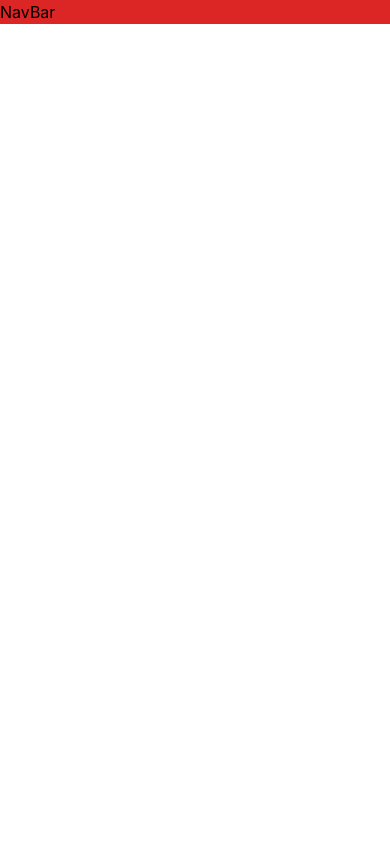
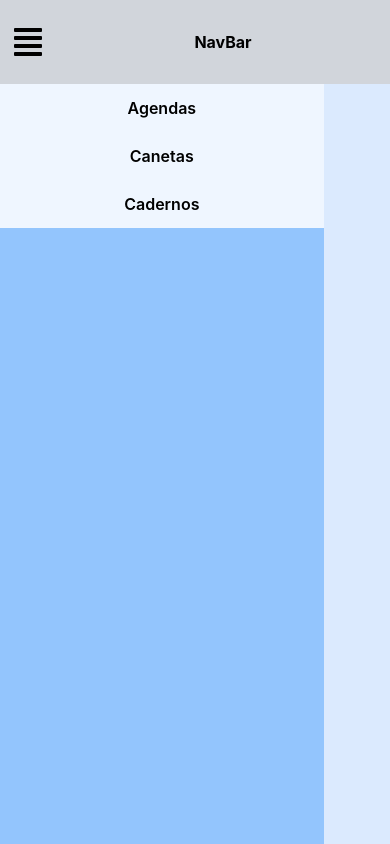
Before and after one commit to kaiogotyacode/maktub, a React (Create React App) app: page / in a window 390 px wide. Built offline with nearby package versions, Linux system fonts and the light colour scheme.

Commit message:
#001 - Added Initial Design [Mobile]

```diff
--- a/package.json
+++ b/package.json
@@ -8,6 +8,7 @@
     "@testing-library/user-event": "^13.5.0",
     "react": "^18.2.0",
     "react-dom": "^18.2.0",
+    "react-icons": "^4.12.0",
     "react-scripts": "5.0.1",
     "tailwindcss": "^3.4.0",
     "web-vitals": "^2.1.4"
--- a/src/components/NavBar/NavBar.js
+++ b/src/components/NavBar/NavBar.js
@@ -1,7 +1,34 @@
+import { FaAlignJustify } from "react-icons/fa";
+import style from "./NavBar.module.css";
+
 function NavBar() {
   return (
     <>
-      <h1 className="bg-red-600">NavBar</h1>
+      <nav className={style.nav}>
+        <div className={style.menu}>
+          <FaAlignJustify className={style.menuIcon} />
+        </div>
+        <div className={style.logo}>
+          <h1 className="font-bold">NavBar</h1>
+        </div>
+
+        <div className={style.divOptions}>
+          <ul className={style.options}>
+            <li className={style.itemOption}>
+              <a>Agendas</a>
+            </li>
+            <li className={style.itemOption}>
+              <a>Canetas</a>
+            </li>
+            <li className={style.itemOption}>
+              <a>Cadernos</a>
+            </li>
+          </ul>
+          <div className={style.optionsBackDrop}>
+
+          </div>
+        </div>
+      </nav>
     </>
   );
 }
--- a/src/components/NavBar/NavBar.module.css
+++ b/src/components/NavBar/NavBar.module.css
@@ -0,0 +1,31 @@
+.nav{
+    @apply bg-gray-300 h-[10vh] flex transition duration-300
+}
+
+.menu{
+    @apply flex items-center justify-center p-3 transition duration-300
+}
+
+.menuIcon{
+    @apply h-8 w-8 cursor-pointer
+}
+
+.logo{
+    @apply text-black w-full flex justify-center items-center
+}
+
+.divOptions{
+    @apply absolute bg-blue-300 top-[10vh] w-full h-[90vh] flex
+}
+
+.optionsBackDrop{
+    @apply bg-blue-100 h-full w-20
+}
+
+.options{
+    @apply relative w-full
+}
+
+.itemOption{
+    @apply text-center font-semibold  bg-blue-50 p-3 hover:bg-blue-100 cursor-pointer transition duration-100
+}
```
Also changed, not shown: 1 other file (tests, documents, lock files or other folders).
